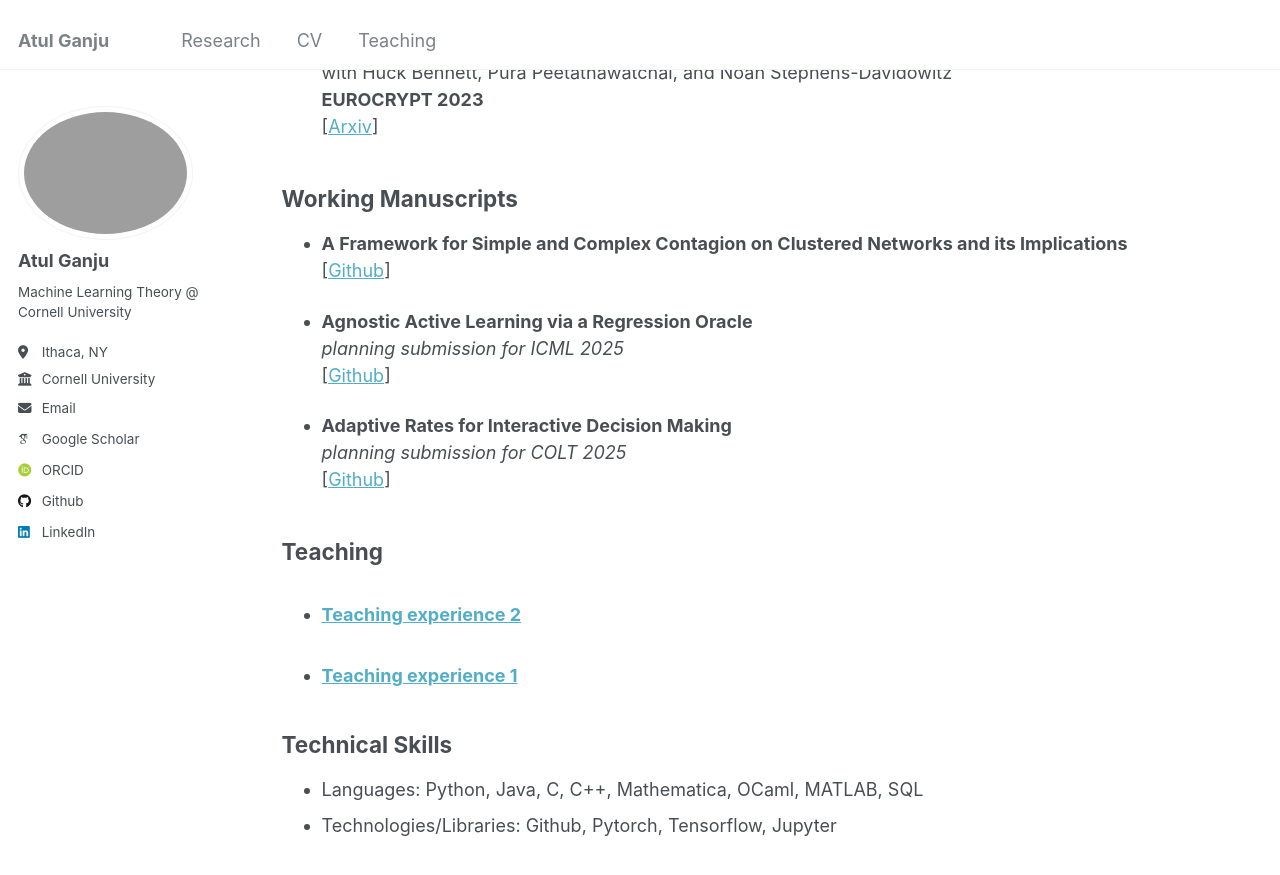
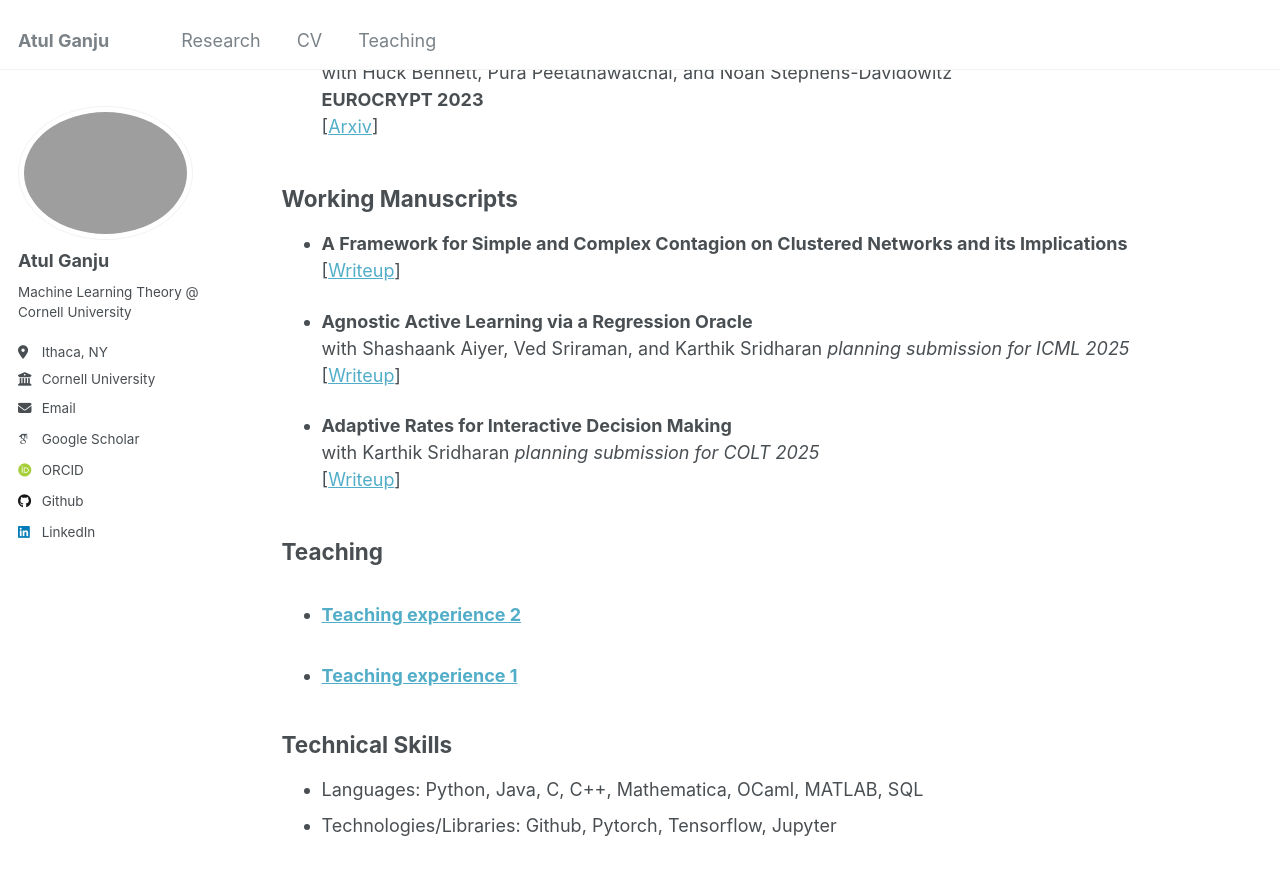
Before and after one commit to atulganju/atulganju.github.io, a Jekyll site: the page built from _pages/cv.md, in a window 1280 px wide and 900 px high, scrolled down 1011 px. Shown: the top 875 px of the window. Built offline with Jekyll 4.4.1, drawn with Linux system fonts in a browser that asks for light colours; some web fonts are replaced.

Commit message:
Update cv.md

```diff
--- a/_pages/cv.md
+++ b/_pages/cv.md
@@ -39,15 +39,17 @@ redirect_from:
 **Working Manuscripts**
 --
 * **A Framework for Simple and Complex Contagion on Clustered Networks and its Implications**\
-  [[Github](https://github.com/atulganju/Complex-Contagion-In-Clique-Based-Networks/tree/main)]
+  [[Writeup](https://github.com/atulganju/Complex-Contagion-In-Clique-Based-Networks/tree/main)]
 
 * **Agnostic Active Learning via a Regression Oracle**\
+  with Shashaank Aiyer, Ved Sriraman, and Karthik Sridharan
   *planning submission for ICML 2025*\
-  [[Github](https://github.com/atulganju/Agnostic-Stream-Based-Selective-Sampling-via-Regression)]
+  [[Writeup](https://github.com/atulganju/Agnostic-Stream-Based-Selective-Sampling-via-Regression)]
 
 * **Adaptive Rates for Interactive Decision Making**\
+  with Karthik Sridharan
   *planning submission for COLT 2025*\
-  [[Github](https://github.com/atulganju/Adaptive-Rates-for-Interactive-Decision-Making/blob/main/Adaptive_Rates_for_Interactive_Decision_Making.pdf)]
+  [[Writeup](https://github.com/atulganju/Adaptive-Rates-for-Interactive-Decision-Making/blob/main/Adaptive_Rates_for_Interactive_Decision_Making.pdf)]
 
 **Teaching**
 --
```
